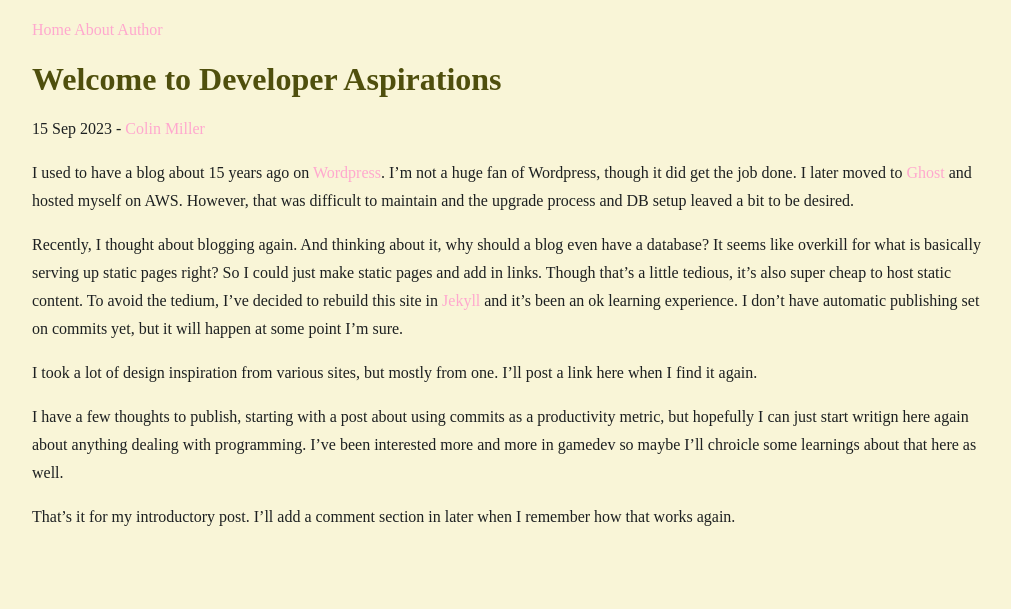
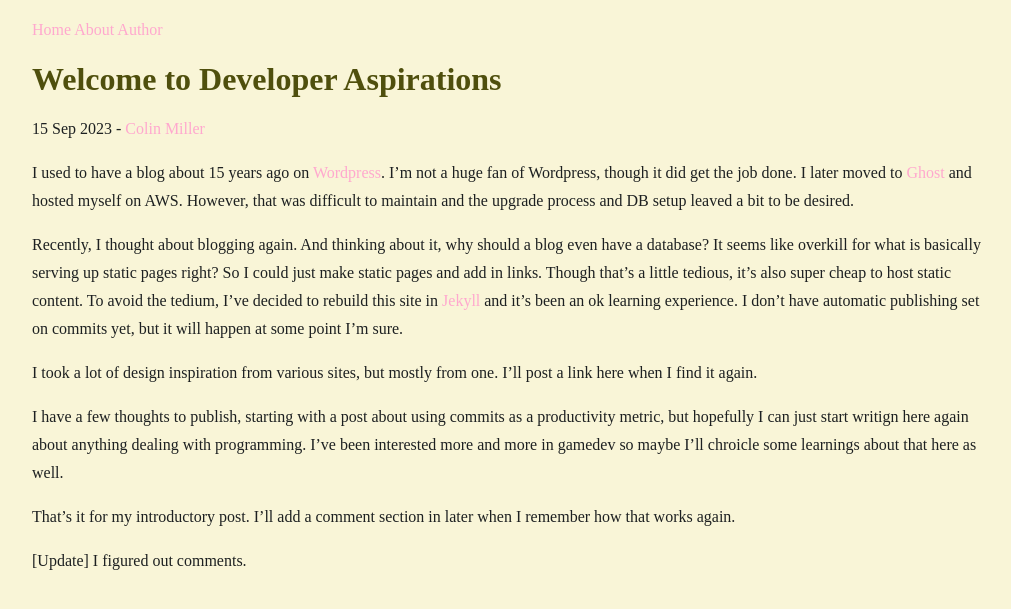
Before and after one commit to Jearil/aspirations, a Jekyll site: the page built from _posts/2023-09-15-restart-of-aspirations.md, in a window 1280 px wide. Shown: the top 609 px of the page, without its empty margins (128-1139 px from the left). Built offline with Jekyll 4.4.1, drawn with Linux system fonts in a browser that asks for light colours; some web fonts are replaced; comment, search, counter and statistics services are not loaded.

Commit message:
Updated first post

```diff
--- a/_posts/2023-09-15-restart-of-aspirations.md
+++ b/_posts/2023-09-15-restart-of-aspirations.md
@@ -14,3 +14,5 @@ I took a lot of design inspiration from various sites, but mostly from one. I'll
 I have a few thoughts to publish, starting with a post about using commits as a productivity metric, but hopefully I can just start writign here again about anything dealing with programming. I've been interested more and more in gamedev so maybe I'll chroicle some learnings about that here as well.
 
 That's it for my introductory post. I'll add a comment section in later when I remember how that works again.
+
+\[Update\] I figured out comments.
```
